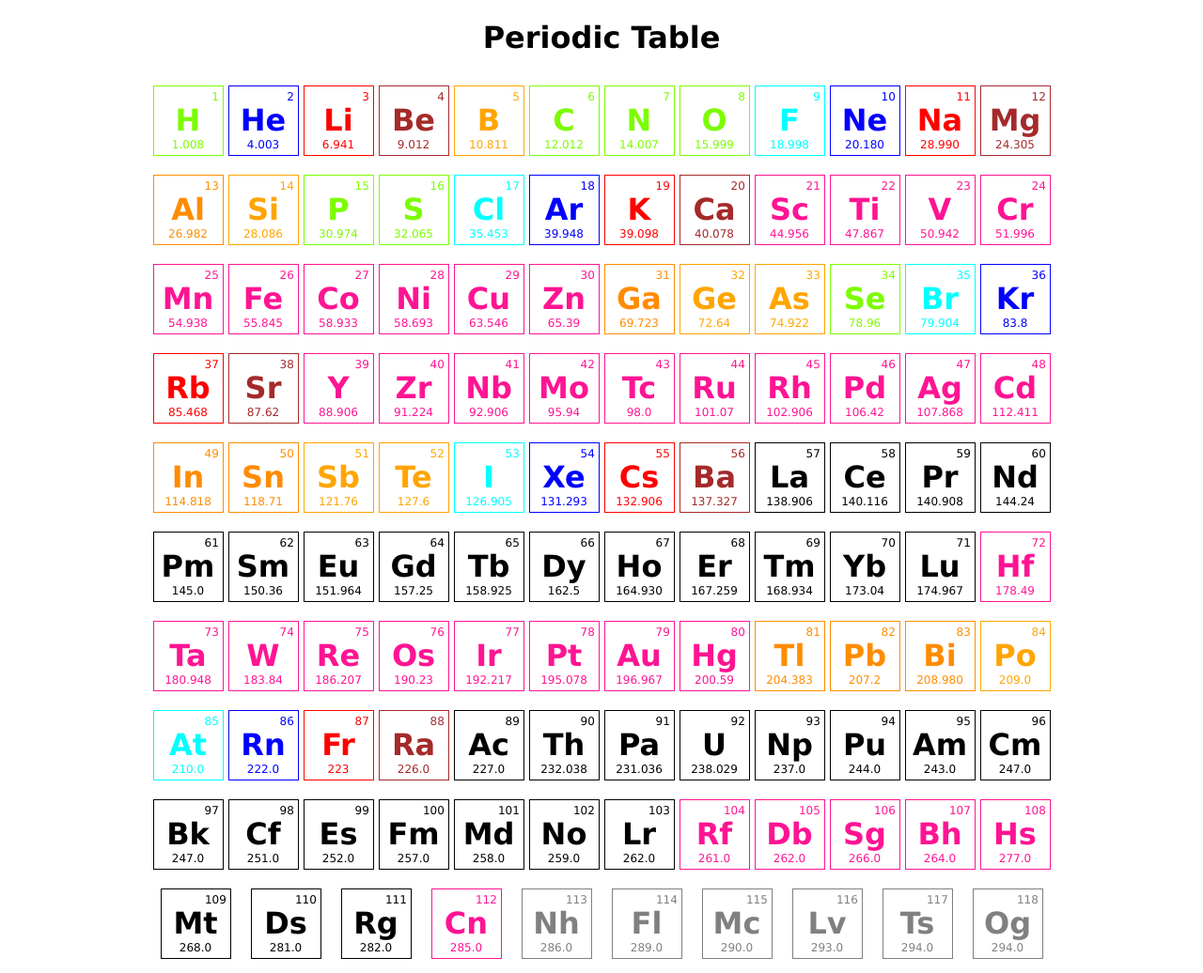
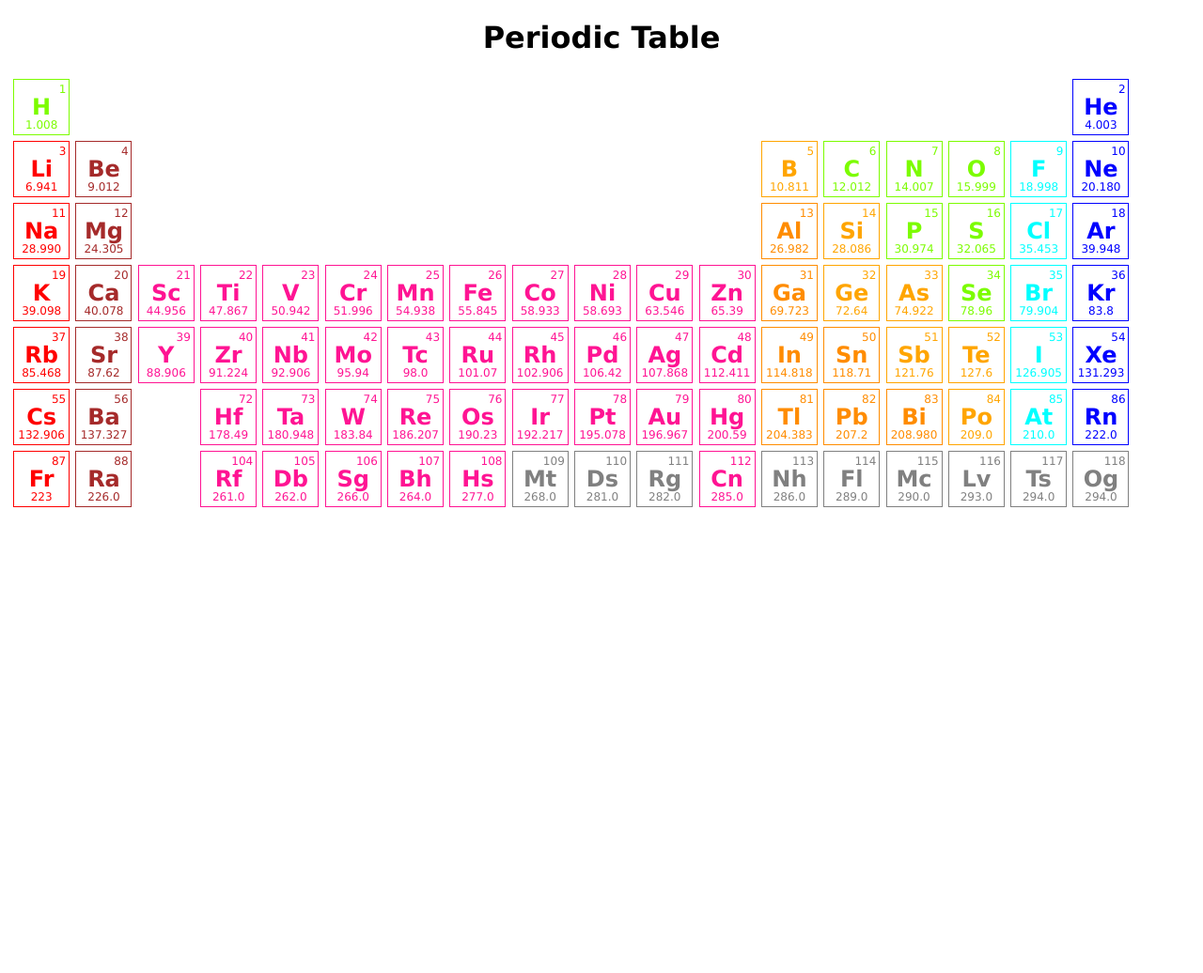
Before and after one commit to drregg6/periodic_table, a plain HTML site: page index.html in a window 1280 px wide. Shown: the whole page at 94% size. After the commit the page ends 800 px from the top, so only its background shows below. Drawn offline with Linux system fonts and the light colour scheme.

Commit message:
changed insertion and style of periodic table, updated eventlistener

```diff
--- a/assets/css/styles.css
+++ b/assets/css/styles.css
@@ -5,7 +5,7 @@
 }
 
 .container {
-    width: 960px;
+    width: 100%;
     margin: 0 auto;
     text-align: center;
 
@@ -17,18 +17,18 @@
     display: none;
 }
 
-.content {
+.periodic-table {
     display: flex;
     flex-wrap: wrap;
 }
 
 .element {
     border: 1px solid black;
-    width: 75px;
-    height: 75px;
+    width: 60px;
+    height: 60px;
 
     padding: 10px;
-    margin: 10px auto;
+    margin: 5% 5%;
 
     position: relative;
 
@@ -42,9 +42,9 @@
     right: 0;
 
     font-weight: bold;
-    font-size: 2em;
+    font-size: 1.5em;
 
-    line-height: 100px;
+    line-height: 60px;
     transform: translateY(-50%);
 }
 
@@ -101,3 +101,23 @@
     color: aqua;
     border-color: aqua;
 }
+.actinide {
+    color: fuchsia;
+    border-color: fuchsia;
+}
+.lanthanide {
+    color: coral;
+    border-color: coral;
+}
+
+.col {
+    display: flex;
+    flex-direction: column;
+    justify-content: flex-end;
+
+    margin: 0 .25%;
+}
+
+.outline {
+    visibility: hidden;
+}
--- a/assets/js/elements.js
+++ b/assets/js/elements.js
@@ -875,7 +875,7 @@ var elements = [
         symbol: "Mt",
         weight: "268.0",
         name: "Meitnerium",
-        type: "post-transition metal",
+        type: "theoretical",
         year: "1982"
     },
     {
@@ -883,7 +883,7 @@ var elements = [
         symbol: "Ds",
         weight: "281.0",
         name: "Darmstadtium",
-        type: "post-transition metal",
+        type: "theoretical",
         year: "1994"
     },
     {
@@ -891,7 +891,7 @@ var elements = [
         symbol: "Rg",
         weight: "282.0",
         name: "Roentgenium",
-        type: "post-transition metal",
+        type: "theoretical",
         year: "1994"
     },
     {
--- a/assets/js/scripts.js
+++ b/assets/js/scripts.js
@@ -1,34 +1,35 @@
-var contentEl = document.querySelector('.content');
-var headerEl = document.querySelector('h1');
+var elDiv, nameDiv, elContent, nameContent, periodicTable, columns, expandedTable, rows, headerEl, elements;
 
+periodicTable = document.querySelector('.periodic-table');
+columns = document.querySelectorAll('.col');
+
+expandedTable = document.querySelector('.expanded-table')
+rows = document.querySelectorAll('.rows');
+
+headerEl = document.querySelector('h1');
+
+
+
+// creating and inserting elements into the table
 elements.forEach(function(element, i) {
-    var elDiv, nameDiv, elContent, nameContent;
 
+    // create element div's content and its hidden node with information
     elContent = '<div class="el-symbol">' + element.symbol + '</div><div class="el-number">' + element.number + '</div><div class="el-weight">' + element.weight + '</div>';
     nameContent = document.createTextNode(element.name);
 
+    // create the element div with a universal class name and attach the content
     elDiv = document.createElement('div');
     elDiv.classList.add('element');
     elDiv.innerHTML = elContent;
 
+    // create the hidden node's div with universal class name and attach the content
     nameDiv = document.createElement('div');
     nameDiv.className = 'hidden';
     nameDiv.appendChild(nameContent);
 
 
-//    switch (element.number) {
-//        case '1':
-//        case '3':
-//        case '11':
-//        case '19':
-//        case '37':
-//        case '55':
-//        case '87':
-//            elContent = '<div class="row"><div class="el-symbol">' + element.symbol + '</div><div class="el-number">' + element.number + '</div><div class="el-weight">' + element.weight + '</div>';
-//
-//    }
 
-
+    // element is given its color
     switch (element.type) {
         case 'noble gas':
             elDiv.classList.add('noble-gas');
@@ -57,27 +58,190 @@ elements.forEach(function(element, i) {
         case 'theoretical':
             elDiv.classList.add('theoretical');
             break;
+        case 'actinide':
+            elDiv.classList.add('actinide');
+            break;
+        case 'lanthanide':
+            elDiv.classList.add('lanthanide');
+            break;
     }
 
 
 
-    contentEl.appendChild(elDiv);
-    contentEl.appendChild(nameDiv);
+
+    // insert the element
+    elementPlacement(element.number);
 });
 
 
 
+function elementPlacement(num) {
+    switch (num) {
+        case '1':
+        case '3':
+        case '11':
+        case '19':
+        case '37':
+        case '55':
+        case '87':
+            columns[0].appendChild(elDiv);
+            columns[0].appendChild(nameDiv);
+            break;
+        case '4':
+        case '12':
+        case '20':
+        case '38':
+        case '56':
+        case '88':
+            columns[1].appendChild(elDiv);
+            columns[1].appendChild(nameDiv);
+            break;
+        case '21':
+        case '39':
+            columns[2].appendChild(elDiv);
+            columns[2].appendChild(nameDiv);
+            break;
+        case '22':
+        case '40':
+        case '72':
+        case '104':
+            columns[3].appendChild(elDiv);
+            columns[3].appendChild(nameDiv);
+            break;
+        case '23':
+        case '41':
+        case '73':
+        case '105':
+            columns[4].appendChild(elDiv);
+            columns[4].appendChild(nameDiv);
+            break;
+        case '24':
+        case '42':
+        case '74':
+        case '106':
+            columns[5].appendChild(elDiv);
+            columns[5].appendChild(nameDiv);
+            break;
+        case '25':
+        case '43':
+        case '75':
+        case '107':
+            columns[6].appendChild(elDiv);
+            columns[6].appendChild(nameDiv);
+            break;
+        case '26':
+        case '44':
+        case '76':
+        case '108':
+            columns[7].appendChild(elDiv);
+            columns[7].appendChild(nameDiv);
+            break;
+        case '27':
+        case '45':
+        case '77':
+        case '109':
+            columns[8].appendChild(elDiv);
+            columns[8].appendChild(nameDiv);
+            break;
+        case '28':
+        case '46':
+        case '78':
+        case '110':
+            columns[9].appendChild(elDiv);
+            columns[9].appendChild(nameDiv);
+            break;
+        case '29':
+        case '47':
+        case '79':
+        case '111':
+            columns[10].appendChild(elDiv);
+            columns[10].appendChild(nameDiv);
+            break;
+        case '30':
+        case '48':
+        case '80':
+        case '112':
+            columns[11].appendChild(elDiv);
+            columns[11].appendChild(nameDiv);
+            break;
+        case '5':
+        case '13':
+        case '31':
+        case '49':
+        case '81':
+        case '113':
+            columns[12].appendChild(elDiv);
+            columns[12].appendChild(nameDiv);
+            break;
+        case '6':
+        case '14':
+        case '32':
+        case '50':
+        case '82':
+        case '114':
+            columns[13].appendChild(elDiv);
+            columns[13].appendChild(nameDiv);
+            break;
+        case '7':
+        case '15':
+        case '33':
+        case '51':
+        case '83':
+        case '115':
+            columns[14].appendChild(elDiv);
+            columns[14].appendChild(nameDiv);
+            break;
+        case '8':
+        case '16':
+        case '34':
+        case '52':
+        case '84':
+        case '116':
+            columns[15].appendChild(elDiv);
+            columns[15].appendChild(nameDiv);
+            break;
+        case '9':
+        case '17':
+        case '35':
+        case '53':
+        case '85':
+        case '117':
+            columns[16].appendChild(elDiv);
+            columns[16].appendChild(nameDiv);
+            break;
+        case '2':
+        case '10':
+        case '18':
+        case '36':
+        case '54':
+        case '86':
+        case '118':
+            columns[17].appendChild(elDiv);
+            columns[17].appendChild(nameDiv);
+            break;
+        case '57':
+        case '89':
+            elDiv.classList.add('outline');
+            columns[2].appendChild(elDiv);
+    }
+}
 
-var elements = document.querySelectorAll('.element');
+
+
+
+elements = document.querySelectorAll('.element');
+
+
 
 elements.forEach(function(element) {
-    element.addEventListener('click', function() {
+    element.addEventListener('mouseover', function() {
         var text = this.nextSibling.textContent;
 
-        if (headerEl.textContent === text) {
-            headerEl.textContent = 'Periodic Table';
-        } else {
-            headerEl.textContent = text;
-        }
+        headerEl.textContent = text;
     });
+    element.addEventListener('mouseout', function() {
+        var text = 'Periodic Table';
+
+        headerEl.textContent = text;
+    })
 });
--- a/index.html
+++ b/index.html
@@ -44,7 +44,31 @@ TODO:
                 <h1>Periodic Table</h1>
             </div>
 
-            <div class="content"></div>
+            <div class="periodic-table">
+                <div class="col"></div>
+                <div class="col"></div>
+                <div class="col"></div>
+                <div class="col"></div>
+                <div class="col"></div>
+                <div class="col"></div>
+                <div class="col"></div>
+                <div class="col"></div>
+                <div class="col"></div>
+                <div class="col"></div>
+                <div class="col"></div>
+                <div class="col"></div>
+                <div class="col"></div>
+                <div class="col"></div>
+                <div class="col"></div>
+                <div class="col"></div>
+                <div class="col"></div>
+                <div class="col"></div>
+            </div>
+
+            <div class="expanded-table">
+                <div class="row"></div>
+                <div class="row"></div>
+            </div>
 
         </div>
 
```
